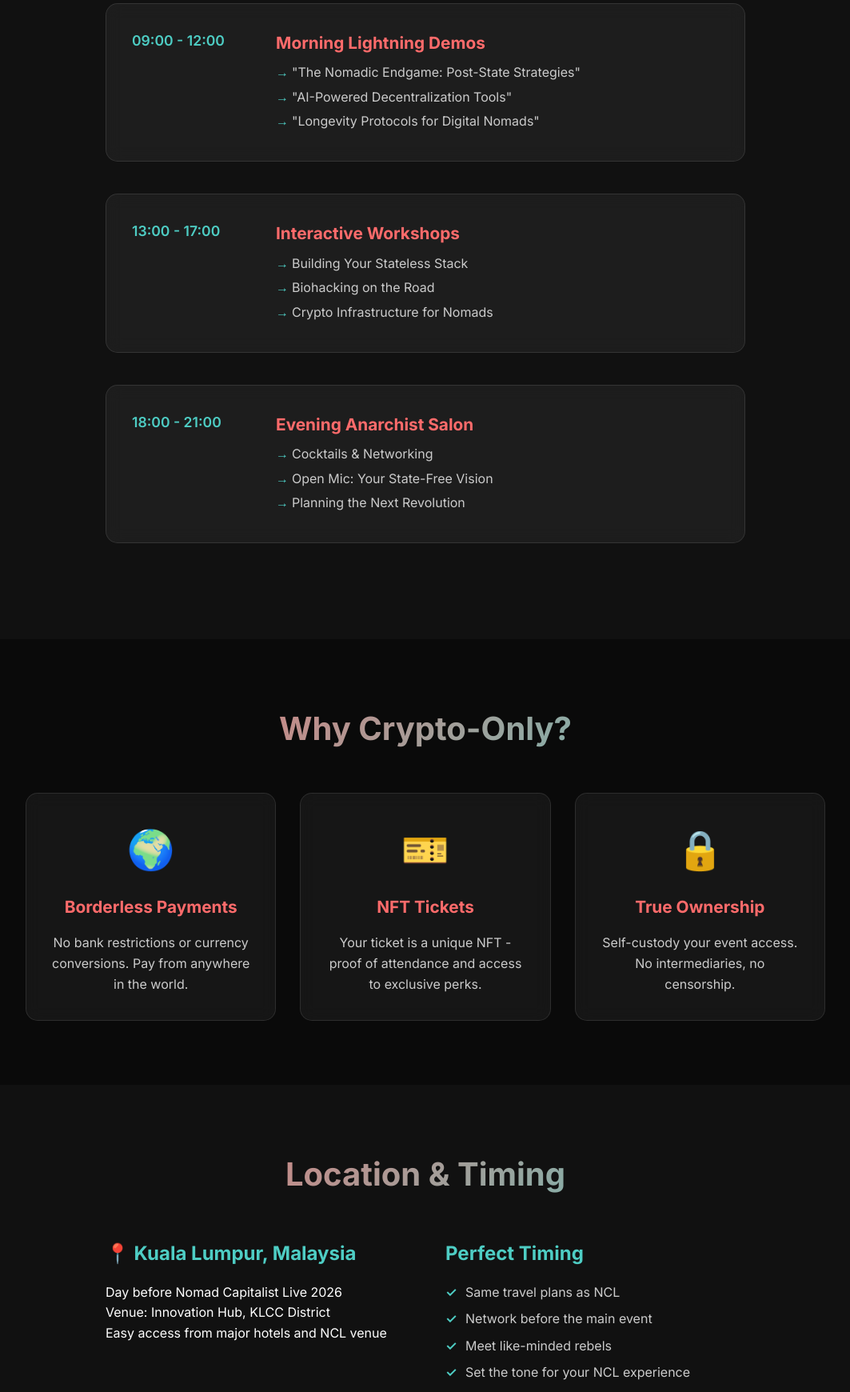
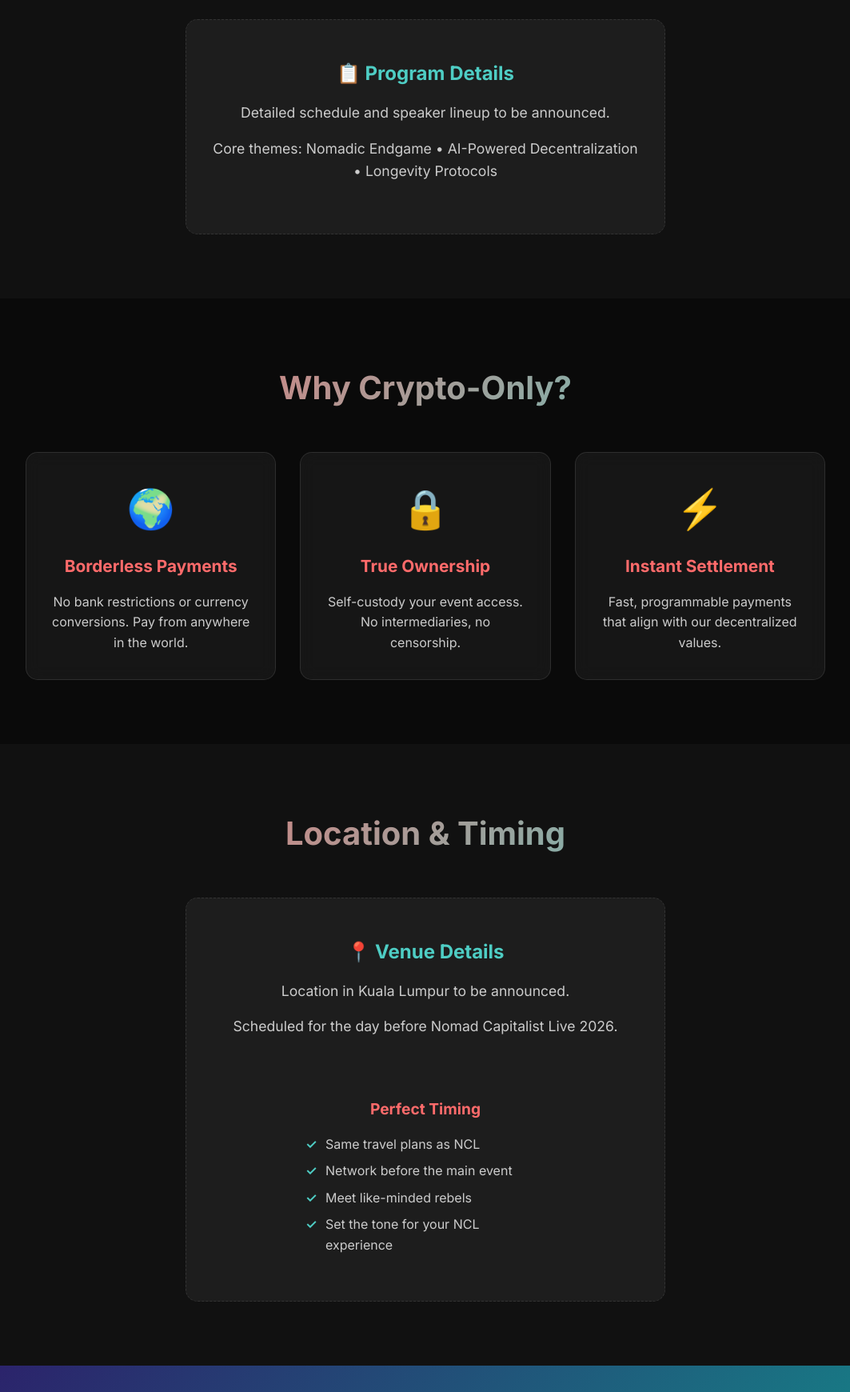
Before and after one commit to akhavr/stateless-hack-landing, a plain HTML site: page index.html in a window 1280 px wide. Shown: the part 822-2562 px from the top of the page at 80% size, without its empty margins (108-1171 px from the left). Drawn offline with Linux system fonts and the light colour scheme.

Commit message:
Removed unconfirmed details

```diff
--- a/assets/css/style.css
+++ b/assets/css/style.css
@@ -19,9 +19,9 @@
     padding: 0 20px;
 }
 
-/* Header */
+/* Header - Fixed positioning issue */
 .header {
-    background: rgba(0, 0, 0, 0.9);
+    background: rgba(0, 0, 0, 0.95);
     backdrop-filter: blur(10px);
     position: fixed;
     top: 0;
@@ -36,6 +36,14 @@
     justify-content: space-between;
     align-items: center;
     padding: 1rem 2rem;
+    max-width: 1200px;
+    margin: 0 auto;
+    min-height: 60px;
+}
+
+.nav-brand {
+    display: flex;
+    align-items: center;
 }
 
 .nav-brand h1 {
@@ -45,6 +53,7 @@
     -webkit-background-clip: text;
     -webkit-text-fill-color: transparent;
     background-clip: text;
+    margin: 0;
 }
 
 .nav-brand .location {
@@ -72,9 +81,9 @@
     font-size: 0.9rem;
 }
 
-/* Hero Section */
+/* Hero Section - Add top padding to account for fixed header */
 .hero {
-    padding: 120px 0 80px;
+    padding: 140px 0 80px;
     background: linear-gradient(135deg, #1a1a1a 0%, #2d1b69 50%, #11998e 100%);
     position: relative;
     overflow: hidden;
@@ -205,53 +214,54 @@
     background-clip: text;
 }
 
-/* Schedule */
-.schedule {
-    max-width: 800px;
+/* TBD Styling */
+.tbd {
+    color: #ccc;
+    text-align: center;
+    padding: 3rem 2rem;
+    background: rgba(255, 255, 255, 0.05);
+    border-radius: 15px;
+    border: 1px dashed #333;
+    max-width: 600px;
     margin: 0 auto;
 }
 
-.schedule-item {
-    display: flex;
-    gap: 30px;
-    margin-bottom: 2.5rem;
-    padding: 2rem;
-    background: rgba(255, 255, 255, 0.05);
-    border-radius: 15px;
-    backdrop-filter: blur(10px);
-    border: 1px solid rgba(255, 255, 255, 0.1);
+.tbd h3 {
+    color: #4ecdc4;
+    margin-bottom: 1rem;
+    font-size: 1.5rem;
 }
 
-.schedule-item .time {
+.tbd p {
+    margin-bottom: 1rem;
     font-size: 1.1rem;
-    font-weight: 600;
-    color: #4ecdc4;
-    min-width: 150px;
-    flex-shrink: 0;
 }
 
-.schedule-item .session h3 {
-    font-size: 1.3rem;
-    margin-bottom: 0.5rem;
+.tbd h4 {
     color: #ff6b6b;
+    margin: 2rem 0 1rem 0;
+    font-size: 1.2rem;
 }
 
-.schedule-item .session ul {
+.tbd ul {
     list-style: none;
+    text-align: left;
+    max-width: 300px;
+    margin: 0 auto;
 }
 
-.schedule-item .session li {
-    margin-bottom: 0.3rem;
-    color: #ccc;
+.tbd li {
+    margin-bottom: 0.5rem;
     position: relative;
-    padding-left: 20px;
+    padding-left: 25px;
 }
 
-.schedule-item .session li::before {
-    content: "→";
+.tbd li::before {
+    content: "✓";
     position: absolute;
     left: 0;
     color: #4ecdc4;
+    font-weight: bold;
 }
 
 /* Crypto Reasons */
@@ -286,42 +296,6 @@
 
 .reason p {
     color: #ccc;
-}
-
-/* Location */
-.location-info {
-    display: grid;
-    grid-template-columns: 1fr 1fr;
-    gap: 50px;
-    max-width: 800px;
-    margin: 0 auto;
-    align-items: start;
-}
-
-.location-details h3,
-.location-benefits h3 {
-    font-size: 1.5rem;
-    margin-bottom: 1rem;
-    color: #4ecdc4;
-}
-
-.location-benefits ul {
-    list-style: none;
-}
-
-.location-benefits li {
-    margin-bottom: 0.5rem;
-    color: #ccc;
-    position: relative;
-    padding-left: 25px;
-}
-
-.location-benefits li::before {
-    content: "✓";
-    position: absolute;
-    left: 0;
-    color: #4ecdc4;
-    font-weight: bold;
 }
 
 /* CTA Footer */
@@ -479,6 +453,10 @@
 
 /* Responsive */
 @media (max-width: 768px) {
+    .hero {
+        padding: 120px 0 60px;
+    }
+
     .hero-title {
         font-size: 2.5rem;
     }
@@ -486,26 +464,22 @@
     .hero-highlights {
         flex-direction: column;
         align-items: center;
-    }
-
-    .schedule-item {
-        flex-direction: column;
         gap: 15px;
-    }
-
-    .location-info {
-        grid-template-columns: 1fr;
-        gap: 30px;
     }
 
     .nav {
         flex-direction: column;
         gap: 15px;
         text-align: center;
+        padding: 1rem;
     }
 
     .nav-info {
         justify-content: center;
+    }
+
+    .tbd {
+        padding: 2rem 1rem;
     }
 }
 
@@ -526,4 +500,8 @@
         padding: 1rem 1.5rem;
         font-size: 1rem;
     }
+
+    .nav {
+        padding: 0.5rem 1rem;
+    }
 }
--- a/assets/js/script.js
+++ b/assets/js/script.js
@@ -88,17 +88,14 @@
 window.addEventListener('scroll', function() {
     const header = document.querySelector('.header');
     if (window.scrollY > 100) {
+        header.style.background = 'rgba(0, 0, 0, 0.98)';
+    } else {
         header.style.background = 'rgba(0, 0, 0, 0.95)';
-    } else {
-        header.style.background = 'rgba(0, 0, 0, 0.9)';
     }
 });
 
 // Analytics tracking
 function trackEvent(eventName, properties = {}) {
-    // Replace with your analytics service (Plausible, Google Analytics, etc.)
-    console.log('Event tracked:', eventName, properties);
-
     Example for Google Analytics:
     if (window.gtag) {
         window.gtag('event', eventName, properties);
--- a/index.html
+++ b/index.html
@@ -8,13 +8,6 @@
     <link rel="stylesheet" href="assets/css/style.css">
     <link href="https://fonts.googleapis.com/css2?family=Inter:wght@300;400;600;700&display=swap" rel="stylesheet">
     <link rel="icon" type="image/x-icon" href="assets/images/favicon.ico">
-<script async src="https://www.googletagmanager.com/gtag/js?id=GA_MEASUREMENT_ID"></script>
-<script>
-  window.dataLayer = window.dataLayer || [];
-  function gtag(){dataLayer.push(arguments);}
-  gtag('js', new Date());
-  gtag('config', 'GA_MEASUREMENT_ID');
-</script>
 </head>
 <body>
     <!-- Header -->
@@ -50,7 +43,7 @@
                 <div class="hero-highlights">
                     <div class="highlight-item">
                         <span class="icon">🔥</span>
-                        <span>Lightning Demos</span>
+                        <span>Interactive Sessions</span>
                     </div>
                     <div class="highlight-item">
                         <span class="icon">🤖</span>
@@ -71,7 +64,7 @@
                         I'm Interested → USD $360
                     </button>
                     <p class="cta-note">
-                        Crypto payments only • Ticket as NFT • First 50 get commemorative airdrop
+                        Crypto payments only • First 50 get commemorative airdrop
                     </p>
                 </div>
             </div>
@@ -83,42 +76,10 @@
         <div class="container">
             <h2 class="section-title">Program Overview</h2>
 
-            <div class="schedule">
-                <div class="schedule-item">
-                    <div class="time">09:00 - 12:00</div>
-                    <div class="session">
-                        <h3>Morning Lightning Demos</h3>
-                        <ul>
-                            <li>"The Nomadic Endgame: Post-State Strategies"</li>
-                            <li>"AI-Powered Decentralization Tools"</li>
-                            <li>"Longevity Protocols for Digital Nomads"</li>
-                        </ul>
-                    </div>
-                </div>
-
-                <div class="schedule-item">
-                    <div class="time">13:00 - 17:00</div>
-                    <div class="session">
-                        <h3>Interactive Workshops</h3>
-                        <ul>
-                            <li>Building Your Stateless Stack</li>
-                            <li>Biohacking on the Road</li>
-                            <li>Crypto Infrastructure for Nomads</li>
-                        </ul>
-                    </div>
-                </div>
-
-                <div class="schedule-item">
-                    <div class="time">18:00 - 21:00</div>
-                    <div class="session">
-                        <h3>Evening Anarchist Salon</h3>
-                        <ul>
-                            <li>Cocktails & Networking</li>
-                            <li>Open Mic: Your State-Free Vision</li>
-                            <li>Planning the Next Revolution</li>
-                        </ul>
-                    </div>
-                </div>
+            <div class="tbd">
+                <h3>📋 Program Details</h3>
+                <p>Detailed schedule and speaker lineup to be announced.</p>
+                <p>Core themes: Nomadic Endgame • AI-Powered Decentralization • Longevity Protocols</p>
             </div>
         </div>
     </section>
@@ -134,14 +95,14 @@
                     <p>No bank restrictions or currency conversions. Pay from anywhere in the world.</p>
                 </div>
                 <div class="reason">
-                    <span class="icon">🎫</span>
-                    <h3>NFT Tickets</h3>
-                    <p>Your ticket is a unique NFT - proof of attendance and access to exclusive perks.</p>
-                </div>
-                <div class="reason">
                     <span class="icon">🔒</span>
                     <h3>True Ownership</h3>
                     <p>Self-custody your event access. No intermediaries, no censorship.</p>
+                </div>
+                <div class="reason">
+                    <span class="icon">⚡</span>
+                    <h3>Instant Settlement</h3>
+                    <p>Fast, programmable payments that align with our decentralized values.</p>
                 </div>
             </div>
         </div>
@@ -151,15 +112,14 @@
     <section class="location">
         <div class="container">
             <h2 class="section-title">Location & Timing</h2>
-            <div class="location-info">
-                <div class="location-details">
-                    <h3>📍 Kuala Lumpur, Malaysia</h3>
-                    <p>Day before Nomad Capitalist Live 2026</p>
-                    <p>Venue: Innovation Hub, KLCC District</p>
-                    <p>Easy access from major hotels and NCL venue</p>
-                </div>
+
+            <div class="tbd">
+                <h3>📍 Venue Details</h3>
+                <p>Location in Kuala Lumpur to be announced.</p>
+                <p>Scheduled for the day before Nomad Capitalist Live 2026.</p>
+                <br>
                 <div class="location-benefits">
-                    <h3>Perfect Timing</h3>
+                    <h4>Perfect Timing</h4>
                     <ul>
                         <li>Same travel plans as NCL</li>
                         <li>Network before the main event</li>
@@ -203,9 +163,7 @@
                 <div class="form-group">
                     <label for="crypto">Preferred Crypto Payment</label>
                     <select id="crypto" name="crypto">
-                        <option value="ETH">Ethereum (ETH)</option>
-                        <option value="USDC">USD Coin (USDC)</option>
-                        <option value="DAI">DAI Stablecoin</option>
+                        <option value="crypto">Cryptocurrency (details TBD)</option>
                     </select>
                 </div>
 
@@ -235,13 +193,13 @@
                 </div>
                 <div class="footer-section">
                     <h3>Contact</h3>
-                    <p>hello@statelesshack.io</p>
+                    <p>hello@statelesshack.com</p>
                     <p>Telegram: @StatelessHack</p>
                 </div>
                 <div class="footer-section">
                     <h3>Crypto Payments</h3>
-                    <p>ETH • USDC • DAI</p>
-                    <p>NFT Tickets Only</p>
+                    <p>Cryptocurrency Only</p>
+                    <p>Details TBD</p>
                 </div>
             </div>
             <div class="footer-bottom">
```
Also changed, not shown: 1 other file.
